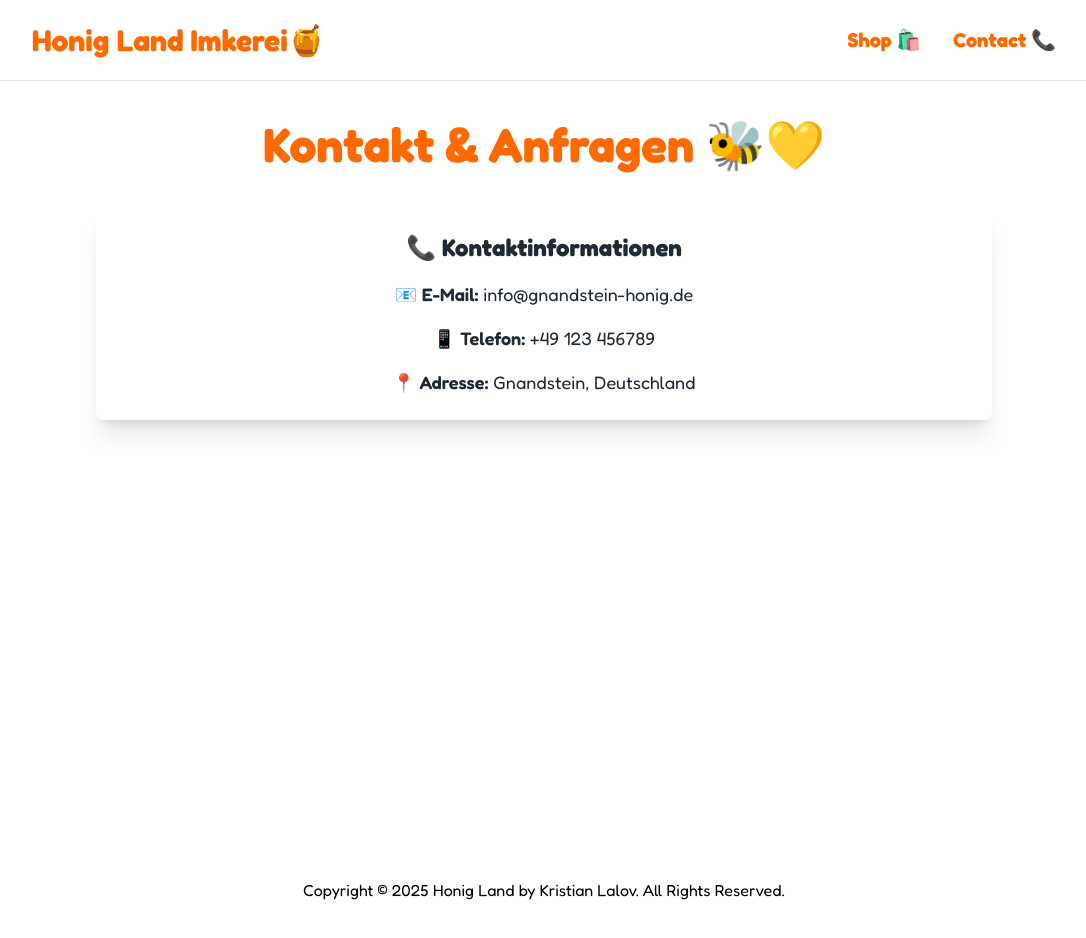
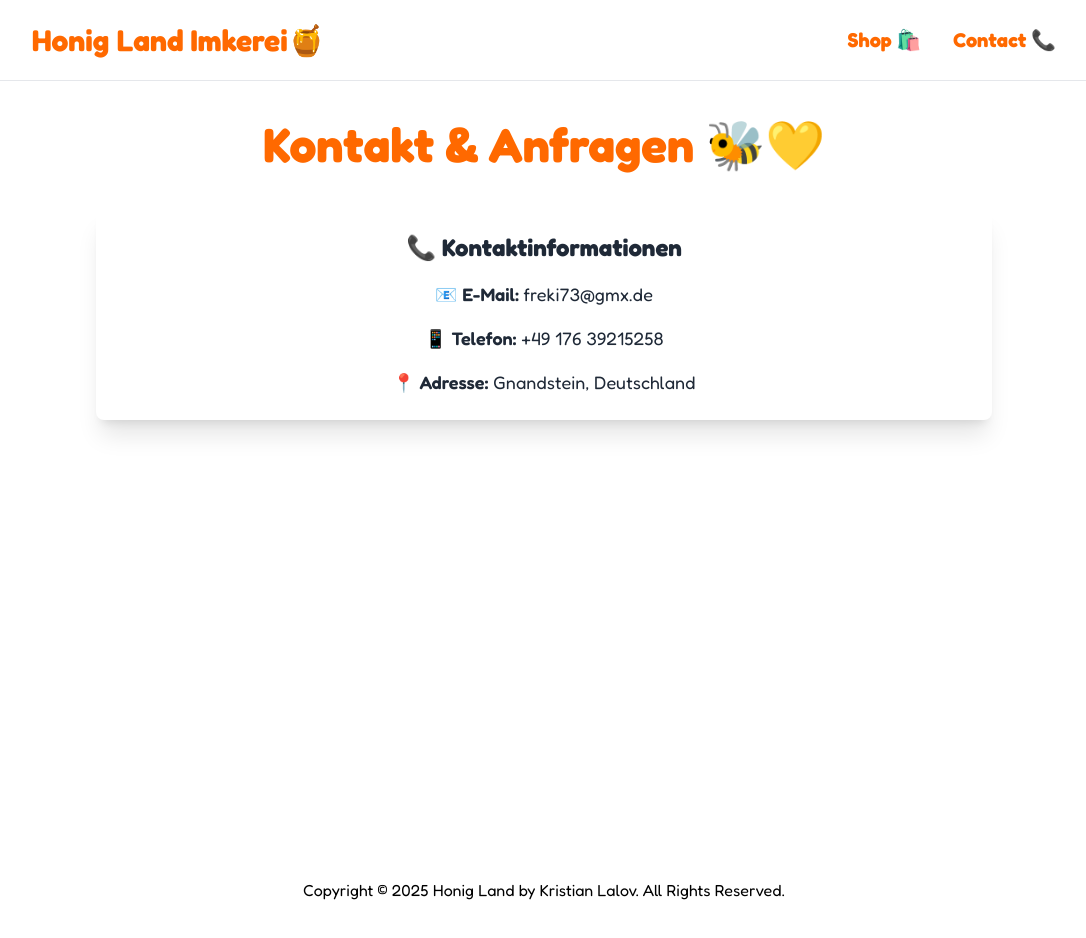
Before and after one commit to kris34/honig-land, a Next.js app: page /contact in a window 1280 px wide. Shown: the whole page, without its empty margins (96-1182 px from the left). Built offline with nearby package versions, Linux system fonts and the light colour scheme.

Commit message:
add: uber uns info:

```diff
--- a/app/contact/page.js
+++ b/app/contact/page.js
@@ -11,8 +11,8 @@ export default function ContactPage() {
                 <h3 className="text-2xl font-bold mb-4">📞 Kontaktinformationen</h3>
 
                 <div className="grid gap-4 text-lg">
-                    <p>📧 <span className="font-semibold">E-Mail:</span> info@gnandstein-honig.de</p>
-                    <p>📱 <span className="font-semibold">Telefon:</span> +49 123 456789</p>
+                    <p>📧 <span className="font-semibold">E-Mail:</span> freki73@gmx.de</p>
+                    <p>📱 <span className="font-semibold">Telefon:</span> +49 176 39215258</p>
                     <p>📍 <span className="font-semibold">Adresse:</span> Gnandstein, Deutschland</p>
                 </div>
             </div>
```
